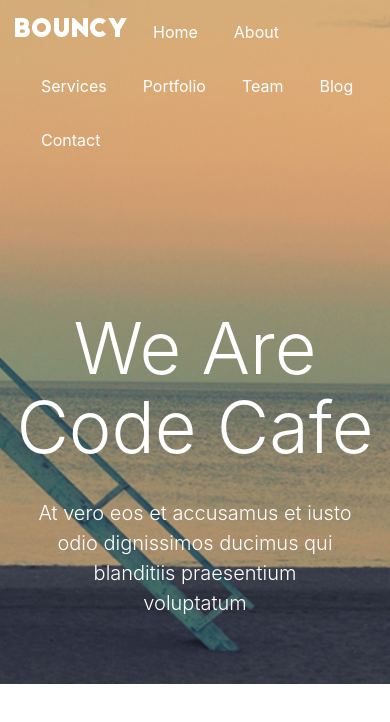
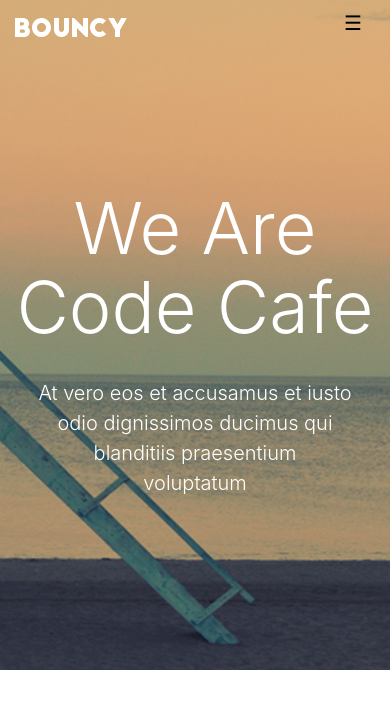
Before and after one commit to lemair/Education, a website: page app/index.html in a window 390 px wide. Drawn offline with Linux system fonts and the light colour scheme; files that its build step writes are made by us from their sources.

Commit message:
Home burger
adaptive

```diff
--- a/app/index.html
+++ b/app/index.html
@@ -40,11 +40,15 @@
 <body>
 <header class="gonchar">
 <div class="container">
-<nav class="navbar-bg-faded">
+<nav class="navbar-navbar-light-bg-faded">
 <a class="navbar-brand" href="#"><img src="	img/logo.png" alt=""></a>
+  <button class="navbar-toggler hidden-sm-up  pull-xs-right" type="button" data-toggle="collapse" data-target="#exCollapsingNavbar2" aria-controls="exCollapsingNavbar2" aria-expanded="false" aria-label="Toggle navigation">
+    &#9776;
+  </button>
+   <div class="collapse navbar-toggleable-xs  pull-xs-right" id="exCollapsingNavbar2">
     <ul class="nav navbar-nav pull-md-right">
-      <li class="nav-item active">
-        <a class="nav-link" href="#">Home <span class="sr-only">(current)</span></a>
+      <li class="nav-item ">
+        <a class="nav-link" href="#">Home<span class="sr-only"></span></a>
       </li>
       <li class="nav-item">
         <a class="nav-link" href="#">About</a>
@@ -79,6 +83,7 @@
   <p class="lead">
 
   </p>
+
 </div>
 
 	</header>
--- a/src/sass/bootstrap_c/buttons.sass
+++ b/src/sass/bootstrap_c/buttons.sass
@@ -0,0 +1,2 @@
+.navbar-toggler
+  margin-top: 4px
--- a/src/sass/bootstrap_c/navbar.sass
+++ b/src/sass/bootstrap_c/navbar.sass
@@ -1,14 +1,15 @@
-.navbar-bg-faded
+.navbar-navbar-light-bg-faded
     background-color: transparent
 
 .navbar-brand
 	margin-top: 14px
 .nav .nav-link
  	margin-top: 10px
+
 .nav .nav-link
 	color: #fff
 	padding: 10px 10px
+
 .nav .nav-link:hover
 	border: 1px solid #fff
 	border-radius: 25px
-	position: fixed
--- a/src/sass/common/header.sass
+++ b/src/sass/common/header.sass
@@ -6,7 +6,7 @@
 header
 	min-height: 670px
 	background: url(../img/top-bg.jpg) center
-
+    width: 100%
 .jumbotron
   padding-bottom: 50px
   background-color: transparent
```
Also changed, not shown: app/css/main2.css.
